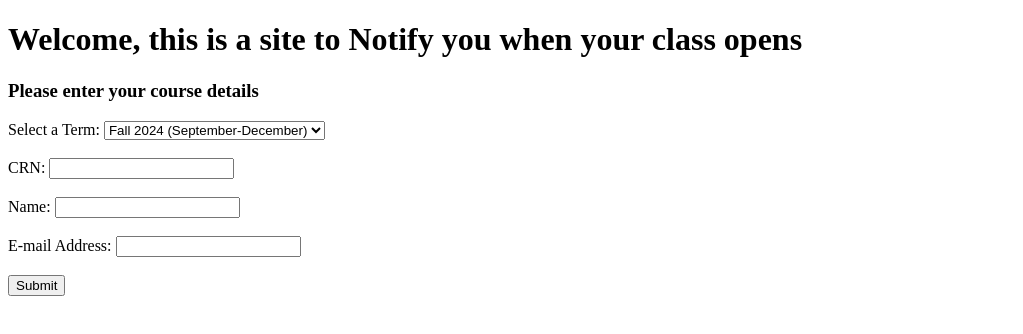
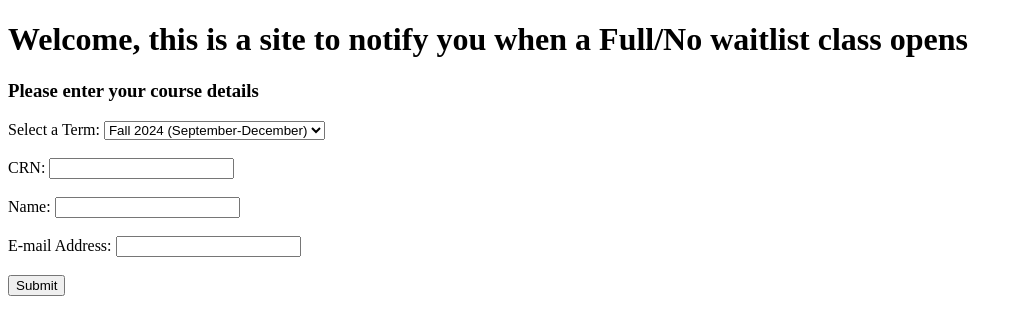
Before and after one commit to vitcorr/carleton-course-notifier, a website: page public/index.html in a window 1280 px wide. Shown: the whole page, without its empty margins (0-1023 px from the left). Drawn offline with Linux system fonts and the light colour scheme.

Commit message:
client and html updates

```diff
--- a/public/client.js
+++ b/public/client.js
@@ -13,9 +13,7 @@ function submitButton(){
         alert('Please enter your name')
         return;
     }
-    // const btn = document.createElement("span")
-    // btn.innerHTML = term + crn
-    // document.body.appendChild(btn);
+
     console.log(term)
     const data = {term, crn, email, name};
 
--- a/public/index.html
+++ b/public/index.html
@@ -8,7 +8,7 @@
 </head>
 
 <body>
-    <h1>Welcome, this is a site to Notify you when your class opens</h1>
+    <h1>Welcome, this is a site to notify you when a Full/No waitlist class opens</h1>
     <h3>Please enter your course details</h3>
     <label for="TERM">Select a Term:</label>
     <select name="TERM" id="term">
```
